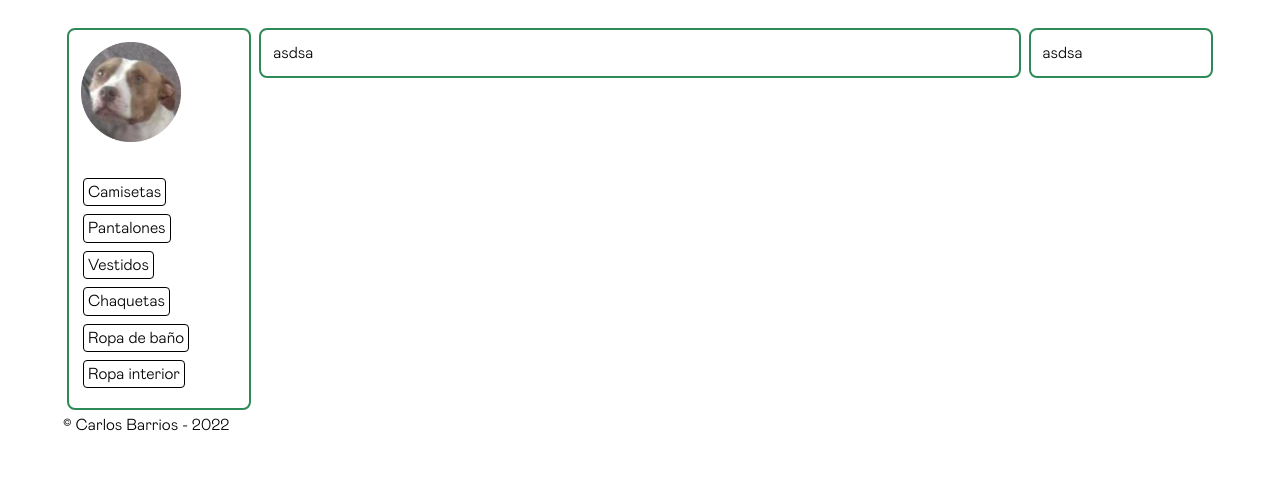
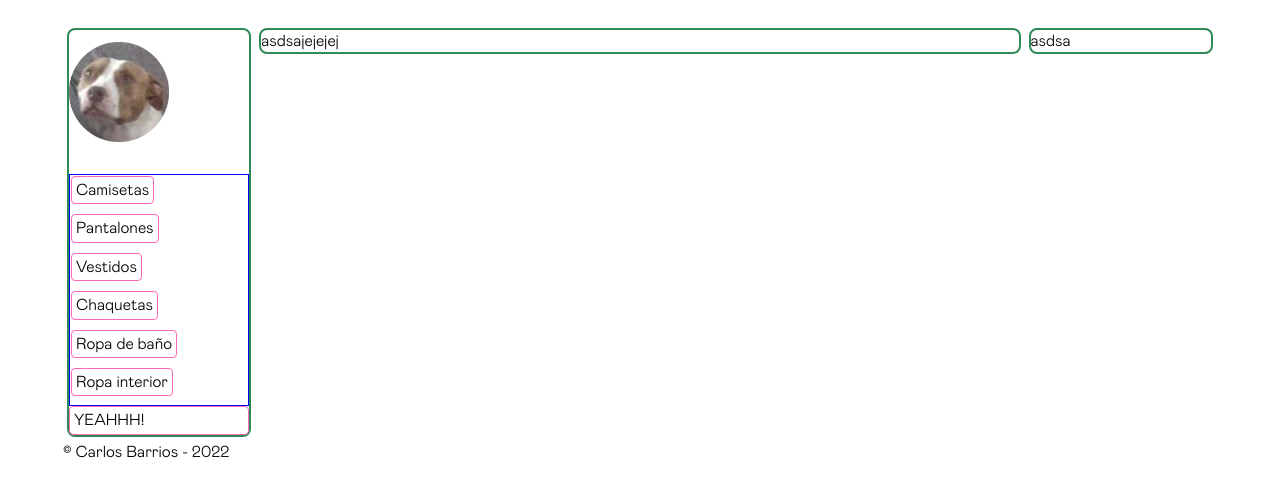
Before and after one commit to kiraSanti/kiritaStore, a plain HTML site: page index.html in a window 1280 px wide. Shown: the top 496 px of the page. Drawn offline with Linux system fonts and the light colour scheme.

Commit message:
Menu Maquetado --> refactorizado

```diff
--- a/css/medias/menuMedias.css
+++ b/css/medias/menuMedias.css
@@ -1,19 +1,14 @@
 @media only screen and (min-width: 768px) {
   .imgContainer {
     margin: 0;
+    margin-top: 12px;
   }
 
-  .categoriesContainer {
-    margin-left: 2px;
+  .categoriesContainer * {
+    margin: 0;
   }
 
-  .shirts,
-  .menuAnchor:not(.camisetas, .sub1) {
-    margin: 0;
-    margin-bottom: 8px;
-  }
-
-  .sub1 {
-    margin-left: 4px;
+  .subMenu {
+    margin-left: 8px;
   }
 }
--- a/css/parts/grid.css
+++ b/css/parts/grid.css
@@ -24,5 +24,4 @@
   border: 2px solid seagreen;
   border-radius: 8px;
   margin: 4px;
-  padding: 12px;
 }
--- a/css/parts/menu.css
+++ b/css/parts/menu.css
@@ -1,45 +1,54 @@
 .imgContainer {
   max-width: 100px;
   margin: auto;
+  margin-top: 12px;
+  /* border: 1px solid blue; */
 }
 
 .categoriesContainer {
-  margin-top: 36px;
-  /* border: 1px solid blue;    */
+  margin-top: 32px;
+  border: 1px solid blue;
 }
 
-.shirts {
-  /* border: 1px solid red; */
+.categoriesContainer * {
   max-width: fit-content;
   margin: auto;
-  margin-bottom: 8px;
 }
 
-.shirts:hover .camisetas {
+.mainMenu {
+  max-width: 100%;
+  /* border: 1px solid green; */
+}
+
+.categoriesContainer li {
+  border: 1px solid white;
+  /* border: 1px solid black; */
   margin-bottom: 8px;
 }
 
 .menuAnchor {
-  max-width: fit-content;
-  border: 1px solid black;
+  border: 1px solid hotpink;
   border-radius: 4px;
-  margin: auto;
   padding: 2px 4px;
 }
 
 .menuAnchor:hover {
-  text-decoration: line-through;
-  font-weight: bolder;
-}
-
-.menuAnchor:not(.camisetas) {
-  margin-bottom: 8px;
+  background-color: black;
+  color: hotpink;
+  text-decoration: line-through white;
 }
 
 .subMenu {
   display: none;
 }
 
+.shirts:hover {
+  max-width: 100%;
+  margin-bottom: 0px;
+}
+
 .shirts:hover .subMenu {
   display: block;
+  margin-top: 8px;
+  margin-bottom: 20px;
 }
--- a/partials/menu.html
+++ b/partials/menu.html
@@ -14,13 +14,14 @@
 
                 <ul class="menu subMenu">
 
-                    <li><a href="#" class="sub1 menuAnchor">Hombre</a></li>
+                    <li><a href="#" class="menuAnchor">Hombre</a></li>
 
-                    <li><a href="#" class="sub1 menuAnchor">Mujer</a></li>
+                    <li><a href="#" class="menuAnchor">Mujer</a></li>
 
                 </ul>
 
             </li>
+
 
             <li><a href="#" class="menuAnchor">Pantalones</a></li>
             <li><a href="#" class="menuAnchor">Vestidos</a></li>
@@ -32,4 +33,12 @@
 
     </div>
 
+    <ul>
+        <li>
+            <a href="#" class="menuAnchor">YEAHHH!</a>
+
+
+        </li>
+    </ul>
+
 </div>
--- a/partials/products.html
+++ b/partials/products.html
@@ -1,5 +1,5 @@
 <div class="partialContainer productsContainer">
 
-    asdsa
+    asdsajejejej
 
 </div>
```
